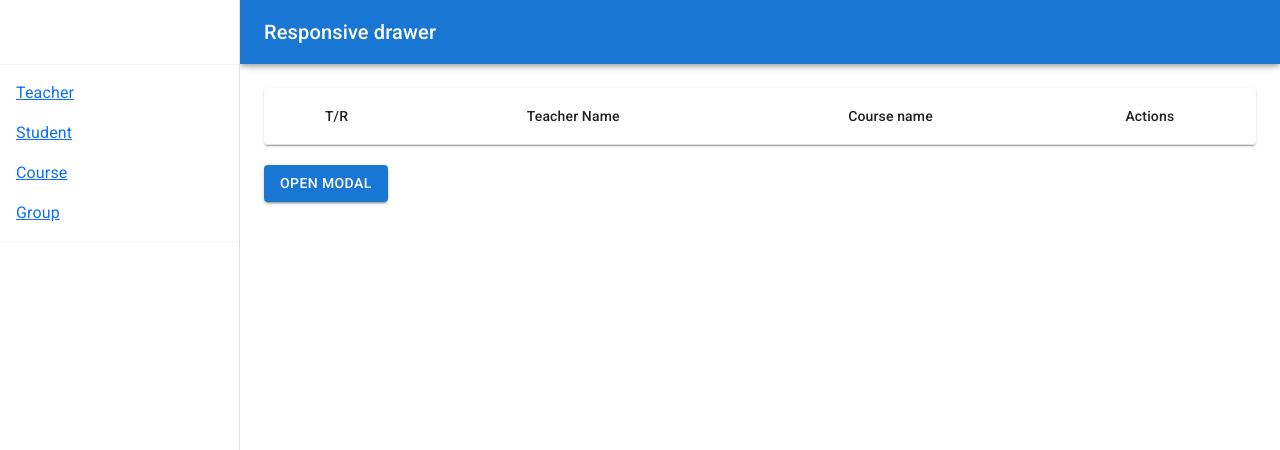
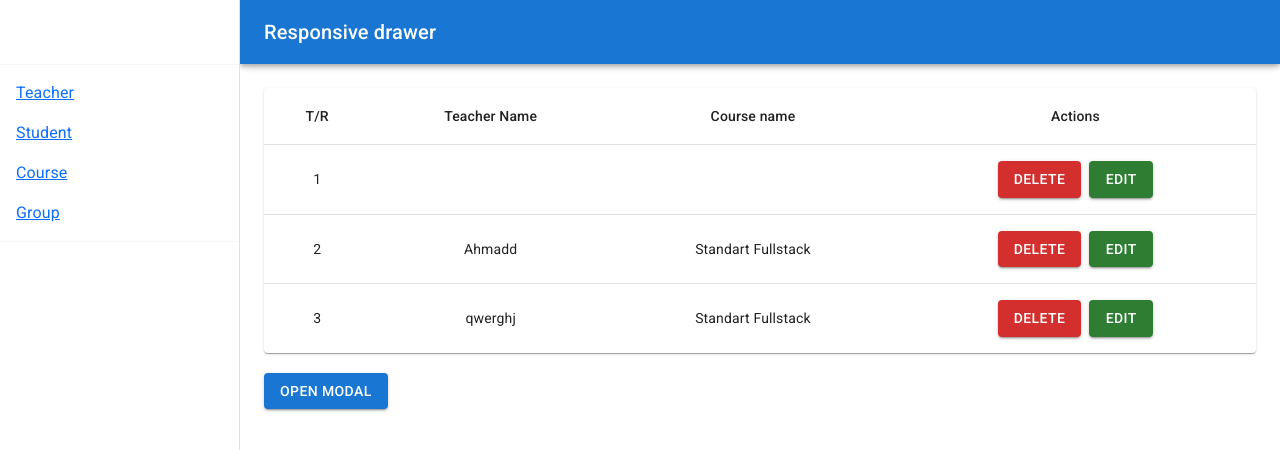
Before and after one commit to pakhlavonovv/lsn14, a React (Vite) app: page /admin in a window 1280 px wide. Shown: the top 450 px of the page. Built offline with nearby package versions, Linux system fonts and the light colour scheme; data requests are answered from the project's data file.

Commit message:
some-changes

```diff
--- a/db.json
+++ b/db.json
@@ -10,7 +10,21 @@
       "address": "Chilonzor 8 kvartal"
     }
   ],
-  "teacher": [],
+  "teacher": [
+    {
+      "id": "be62"
+    },
+    {
+      "id": "b692",
+      "course": "Standart Fullstack",
+      "name": "Ahmadd"
+    },
+    {
+      "id": "bf12",
+      "course": "Standart Fullstack",
+      "name": "qwerghj"
+    }
+  ],
   "group": [
     {
       "id": "123",
--- a/src/components/teacher-modal/index.jsx
+++ b/src/components/teacher-modal/index.jsx
@@ -20,7 +20,6 @@ const style = {
   p: 4,
 };
 
-// Yup validatsiya sxemasini yaratamiz
 const validationSchema = Yup.object().shape({
   course: Yup.string().required('Course name is required'),
   name: Yup.string().required('Teacher name is required').min(3, 'Teacher name must be at least 3 characters'),
@@ -65,7 +64,7 @@ export default function KeepMountedModal({ open, handleClose, course }) {
                     onChange={handleChange}
                     error={touched.course && Boolean(errors.course)}
                   >
-                    {course.map((item, index) => {
+                    {course?.map((item, index) => {
                       return <MenuItem value={item.name} key={index}>{item.name}</MenuItem>;
                     })}
                   </Select>
--- a/src/components/teacher-table/index.jsx
+++ b/src/components/teacher-table/index.jsx
@@ -8,18 +8,15 @@ import Button from '@mui/material/Button/Button';
 import TableRow from '@mui/material/TableRow';
 import axios from 'axios';
 import Paper from '@mui/material/Paper';
+import { TeacherModal } from '@components'
+import { useState } from 'react';
 
-function createData(name, calories, fat, carbs, protein) {
-  return { name, calories, fat, carbs, protein };
+
+export default function BasicTable({data}) {
+  const [open, setOpen] = useState(false)
+  const handleClose =()=> {
+    setOpen(false)
   }
-
-const rows = [
-  createData('Frozen yoghurt', 159, 6.0, 24, 4.0),
-  createData('Ice cream sandwich', 237, 9.0, 37, 4.3),
-  createData('Eclair', 262, 16.0, 24, 6.0),
-  createData('Cupcake', 305, 3.7, 67, 4.3),
-  createData('Gingerbread', 356, 16.0, 49, 3.9),
-];
   const deleteItem = (id) => {
     try {
       axios.delete(`http://localhost:3000/teacher/${id}`)
@@ -28,9 +25,18 @@ const deleteItem = (id) => {
       console.log(error)
     }
   }
-export default function BasicTable({data}) {
+  const editItem = (id) => {
+    setOpen(true)
+    try {
+      axios.put(`http://localhost:3000/teacher/${id}`)
+    } catch (error) {
+      console.log(error)
+    }
+  }
   return (
+
     <TableContainer component={Paper}>
+      <TeacherModal open={open} handleClose={handleClose}/>
       <Table sx={{ minWidth: 650 }} aria-label="simple table">
         <TableHead>
           <TableRow>
@@ -50,7 +56,9 @@ export default function BasicTable({data}) {
 
               <TableCell align="center">{row.name}</TableCell>
               <TableCell align="center">{row.course}</TableCell>
-              <TableCell align="center"><Button onClick={()=> deleteItem(row.id)} variant='contained' color='error'>Delete</Button></TableCell>
+              <TableCell align="center"><Button onClick={()=> deleteItem(row.id)} variant='contained' color='error'>Delete</Button>
+              <Button className='ms-2' onClick={()=> editItem(row.id)} variant='contained' color='success'>Edit</Button>
+              </TableCell>
             </TableRow>
           ))}
         </TableBody>
```
Lines whose indentation alone changed are shown as unchanged.
